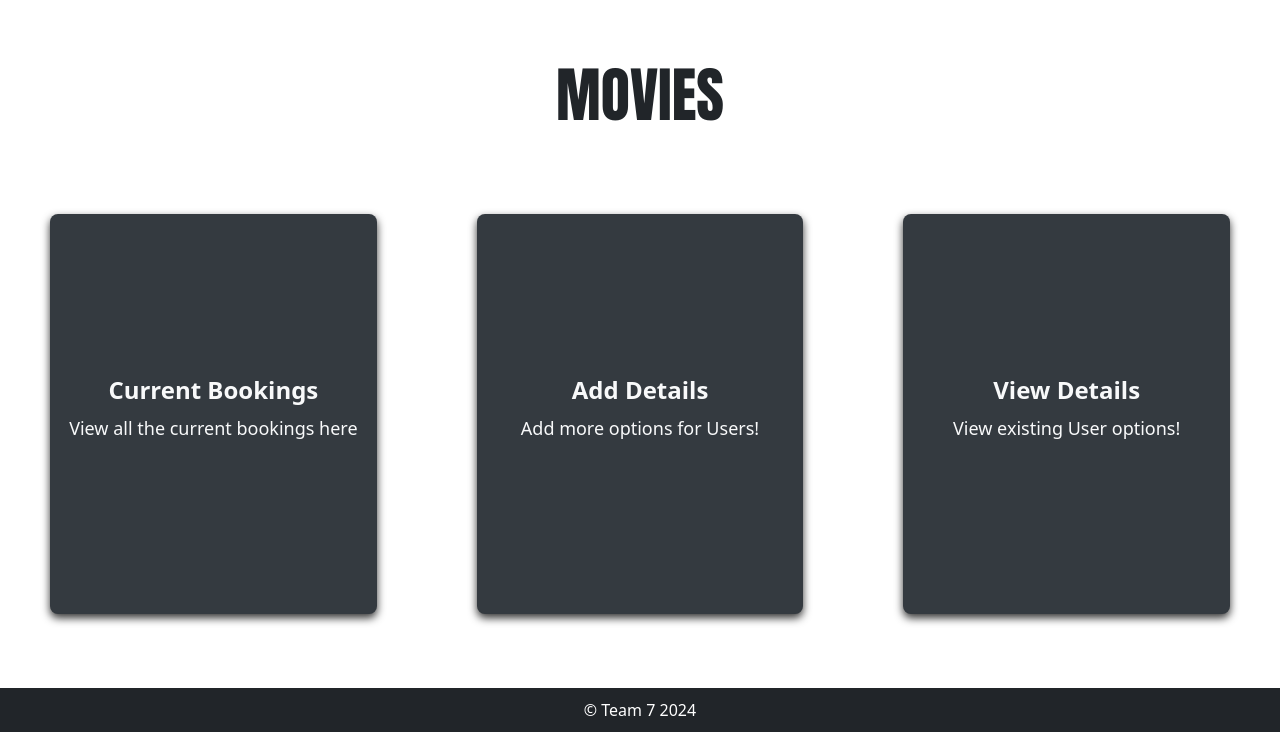
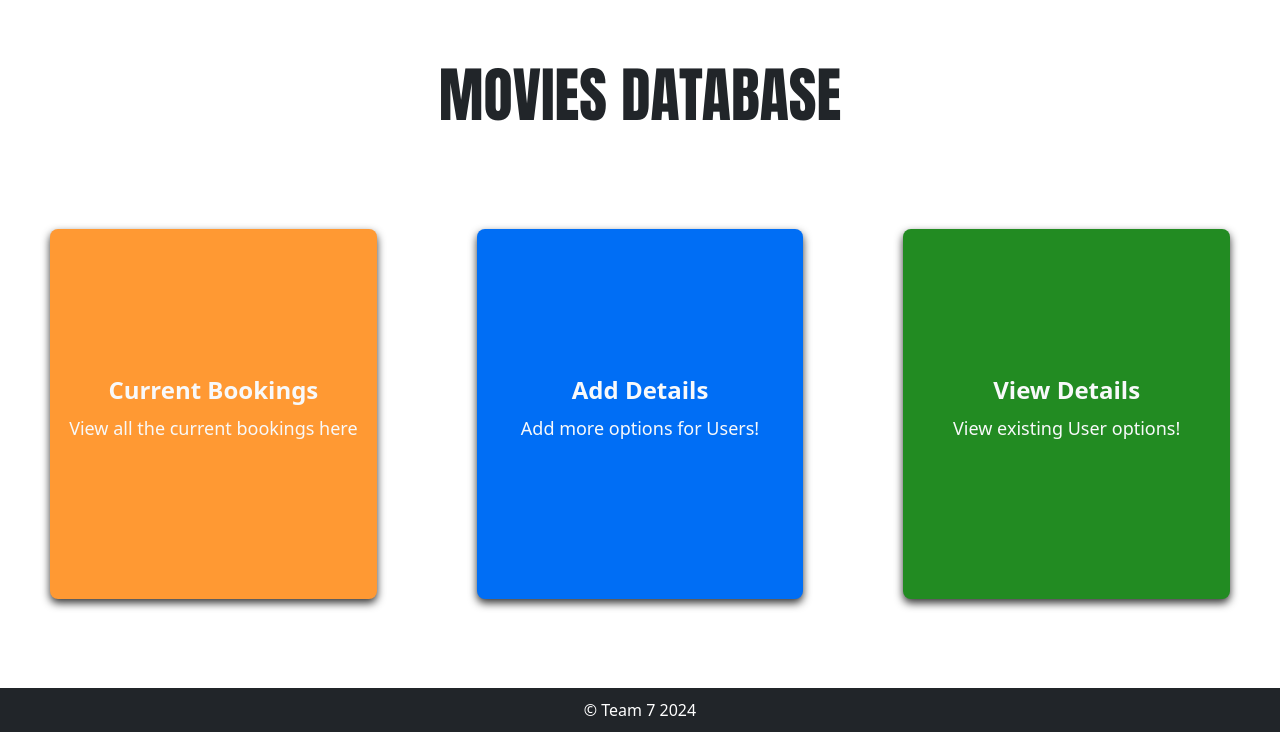
Before and after one commit to rishabh-r52/web-book-a-seat, a PHP site: page /movies.php in a window 1280 px wide. Shown: the part 68-800 px from the top of the page. Run offline with PHP 8.4, Linux system fonts and the light colour scheme; a user stored in the database is signed in.

Commit message:
Fixed some UI errors

```diff
--- a/home.php
+++ b/home.php
@@ -7,7 +7,7 @@
 
 <div class="jumbotron">
     <div class="container homeimagetext">
-        <h1 class="display-2">Welcome to <br><span class="main-text">Book-a-Seat</span>!</h1><br>
+        <h1 class="display-2">Welcome to <br><span class="main-text"><span class="logo-text"><span class='orange-box'>Book</span>-<span class='blue-box'>a</span>-<span class='green-box'>Seat</span></span></span>!</h1><br>
         <p class="lead">Book your movie tickets online and enjoy the latest <br>releases in the comfort of your favorite movie halls.</p>
     </div>
 	<br>
--- a/movies.php
+++ b/movies.php
@@ -5,13 +5,13 @@
 <?php include 'src/components/header2.php' ?>
 
 <div class="movies-header">
-    MOVIES
+    MOVIES DATABASE
 </div>
 
 <!-- Movies content -->
 <div class="box-container">
     <!-- First Box -->
-    <div class="box" onclick="window.location.href='current_bookings.php';">
+    <div class="box orange-box" onclick="window.location.href='current_bookings.php';">
         <div>
             <h2>Current Bookings</h2>
             <?php
@@ -28,14 +28,14 @@
     <!-- Second Box -->
     <?php
         if($_SESSION["login_user"]=="admin"){
-            echo " <div class=\"box\" onclick=\"window.location.href='add_details.php';\"> ";
+            echo " <div class=\"box blue-box\" onclick=\"window.location.href='add_details.php';\"> ";
             echo " <div> ";
             echo "    <h2>Add Details</h2> ";
             echo "    <p>Add more options for Users!</p> ";
             echo " </div> ";
             echo " </div> ";
 
-            echo " <div class=\"box\" onclick=\"window.location.href='view_details.php';\"> ";
+            echo " <div class=\"box green-box\" onclick=\"window.location.href='view_details.php';\"> ";
             echo " <div> ";
             echo "    <h2>View Details</h2> ";
             echo "    <p>View existing User options!</p> ";
@@ -43,7 +43,7 @@
             echo " </div> ";
         }
         else{
-            echo " <div class=\"box\" onclick=\"window.location.href='new_bookings.php';\"> ";
+            echo " <div class=\"box green-box\" onclick=\"window.location.href='new_bookings.php';\"> ";
             echo " <div> ";
             echo "    <h2>New Bookings</h2> ";
             echo "    <p>Make new bookings here</p> ";
--- a/src/css/movies-style.css
+++ b/src/css/movies-style.css
@@ -7,8 +7,8 @@
 
 
     .box {
-        width: 400px;
-        height: 400px;
+        width: 370px;
+        height: 370px;
         background-color: #343a40; /* Dark color matching navbar */
         border-radius: 8px;
         box-shadow: 0px 4px 8px rgba(0, 0, 0, 0.8);
@@ -50,3 +50,15 @@
         margin-top: 50px; /* Adjust margin as needed */
         font-family: 'Anton', sans-serif; /* Apply Anton font */
     }
+
+    .orange-box {
+        background-color: #FF9933;
+    }
+
+    .blue-box {
+        background-color: #006ef5;
+    }
+
+    .green-box {
+        background-color: #228B22;
+    }
```
Also changed, not shown: add_details.php (+8 -2 lines), src/css/add-details.css (+7 -0 lines), src/css/details-style.css (+11 -3 lines), src/css/home-style.css (+13 -10 lines), view_details.php (+4 -4 lines).
